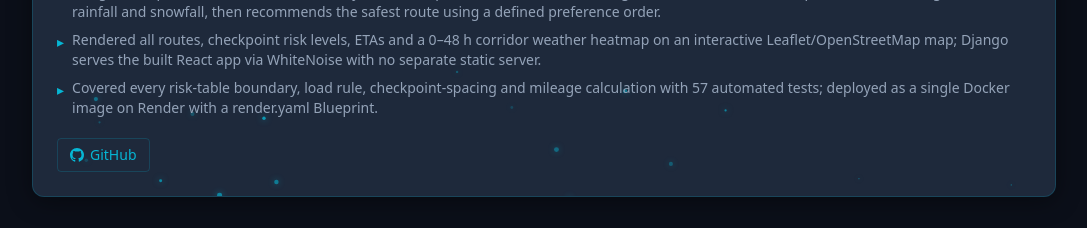
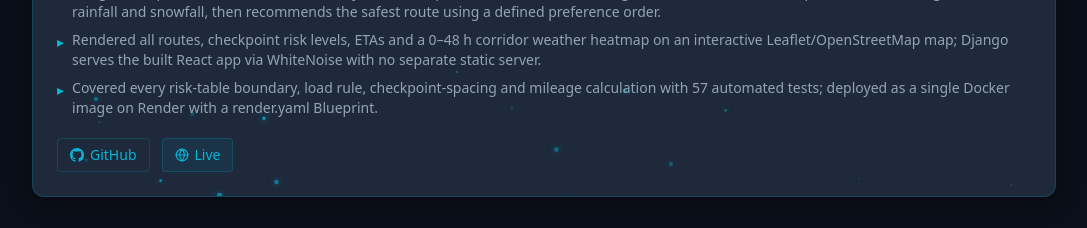
Before and after one commit to apurvaraj9/apurva-portfolio, a Next.js app: page / in a window 1280 px wide. Shown: the part 2340-2568 px from the top of the page, without its empty margins (96-1183 px from the left). Built offline with nearby package versions, Linux system fonts and the light colour scheme.

Commit message:
Move Live link from Fuel Route API to Weather-Aware Truck Routing

```diff
--- a/components/Projects.jsx
+++ b/components/Projects.jsx
@@ -21,6 +21,7 @@ const projects = [
     year: "2026",
     tech: ["React", "Django", "TomTom API", "Open-Meteo", "Leaflet", "Docker"],
     github: "https://github.com/apurvaraj9/weather-truck-routing",
+    live: "https://weather-truck-routing-zywt.onrender.com/",
     bullets: [
       "Built a React + Django web app that fetches 3 alternative routes from the TomTom Routing API, places weather checkpoints along each route, and computes the truck's ETA at every checkpoint.",
       "Integrated Open-Meteo forecasts to classify each checkpoint as Low / Moderate / High / Severe based on wind speed (with load-weight rules), rainfall and snowfall, then recommends the safest route using a defined preference order.",
@@ -33,7 +34,6 @@ const projects = [
     year: "2026",
     tech: ["Django", "Python", "OSRM", "GeoJSON", "Leaflet", "Render"],
     github: "https://github.com/apurvaraj9/fuel-route-api",
-    live: "https://fuel-route-api-h6na.onrender.com/",
     bullets: [
       "Built a Django 6.1 REST API that accepts any US start/finish location and returns cost-optimal fuel stops for a truck with a 500-mile range and 10 MPG, using dynamic programming over 8,000+ real OPIS station prices.",
       "Resolved city names offline against ~39k US centroids derived from public ZIP-code data, called OSRM for free routing geometry, and filtered stations to a 10-mile corridor around the route before running the optimiser.",
```
